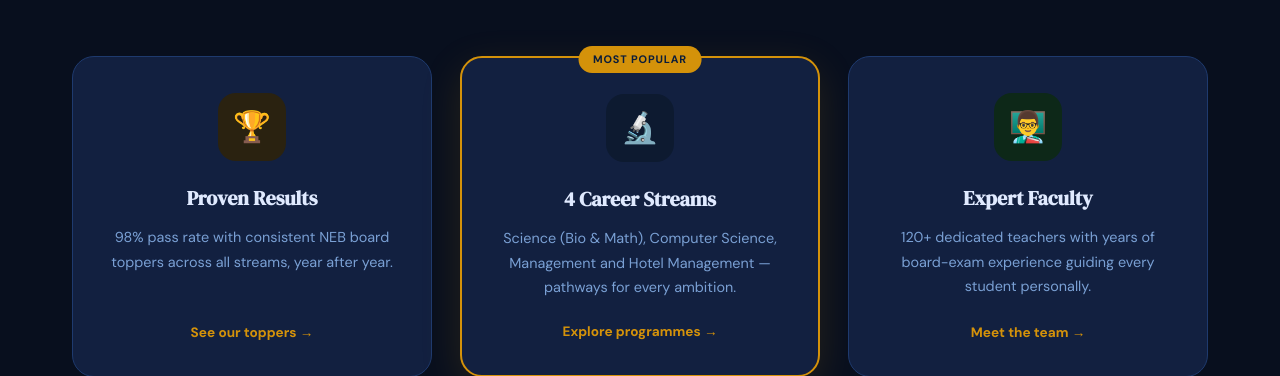
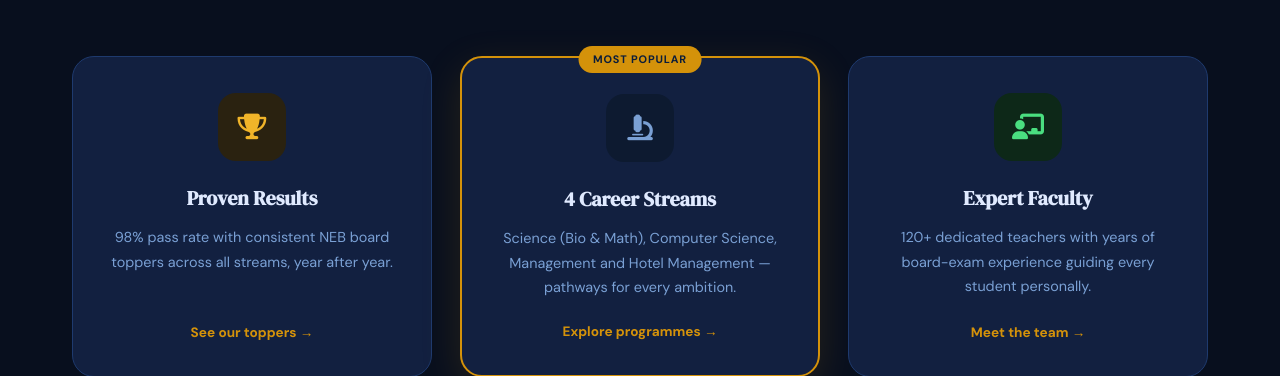
Before and after one commit to itsmesuraj9826-art/Martyrs-Memorial, a Flask app: page / in a window 1280 px wide. Shown: the part 1296-1672 px from the top of the page. Run offline with Flask 3, Linux system fonts and the light colour scheme; some libraries are stand-ins or nearby versions.

Commit message:
updated app.py

```diff
--- a/static/css/public.css
+++ b/static/css/public.css
@@ -2245,3 +2245,13 @@ body.dark-mode .nav-links .nav-see-btn {
     font-size: .9rem;
   }
 }
+
+/* ── Why-card FA icon colours (replacing emojis) ── */
+.why-icon i { font-size: 1.6rem; }
+.why-icon-gold  i { color: var(--c-gold); }
+.why-icon-navy  i { color: var(--c-navy); }
+.why-icon-green i { color: #16a34a; }
+
+body.dark-mode .why-icon-gold  i { color: var(--c-gold-light); }
+body.dark-mode .why-icon-navy  i { color: #7aa0d4; }
+body.dark-mode .why-icon-green i { color: #4ade80; }
--- a/templates/public/index.html
+++ b/templates/public/index.html
@@ -108,7 +108,7 @@
 
     <div class="why-grid">
       <div class="why-card" data-animate="fadeIn" data-delay="1">
-        <div class="why-icon why-icon-gold">🏆</div>
+        <div class="why-icon why-icon-gold"><i class="fa-solid fa-trophy"></i></div>
         <h3>Proven Results</h3>
         <p>98% pass rate with consistent NEB board toppers across all streams, year after year.</p>
         <a href="#toppers" class="why-link">See our toppers →</a>
@@ -116,14 +116,14 @@
 
       <div class="why-card why-card-featured" data-animate="fadeIn" data-delay="2">
         <div class="why-featured-tag">Most Popular</div>
-        <div class="why-icon why-icon-navy">🔬</div>
+        <div class="why-icon why-icon-navy"><i class="fa-solid fa-microscope"></i></div>
         <h3>4 Career Streams</h3>
         <p>Science (Bio &amp; Math), Computer Science, Management and Hotel Management — pathways for every ambition.</p>
         <a href="{{ url_for('public.academics') }}" class="why-link">Explore programmes →</a>
       </div>
 
       <div class="why-card" data-animate="fadeIn" data-delay="3">
-        <div class="why-icon why-icon-green">👨‍🏫</div>
+        <div class="why-icon why-icon-green"><i class="fa-solid fa-chalkboard-user"></i></div>
         <h3>Expert Faculty</h3>
         <p>120+ dedicated teachers with years of board-exam experience guiding every student personally.</p>
         <a href="{{ url_for('public.about') }}" class="why-link">Meet the team →</a>
```
